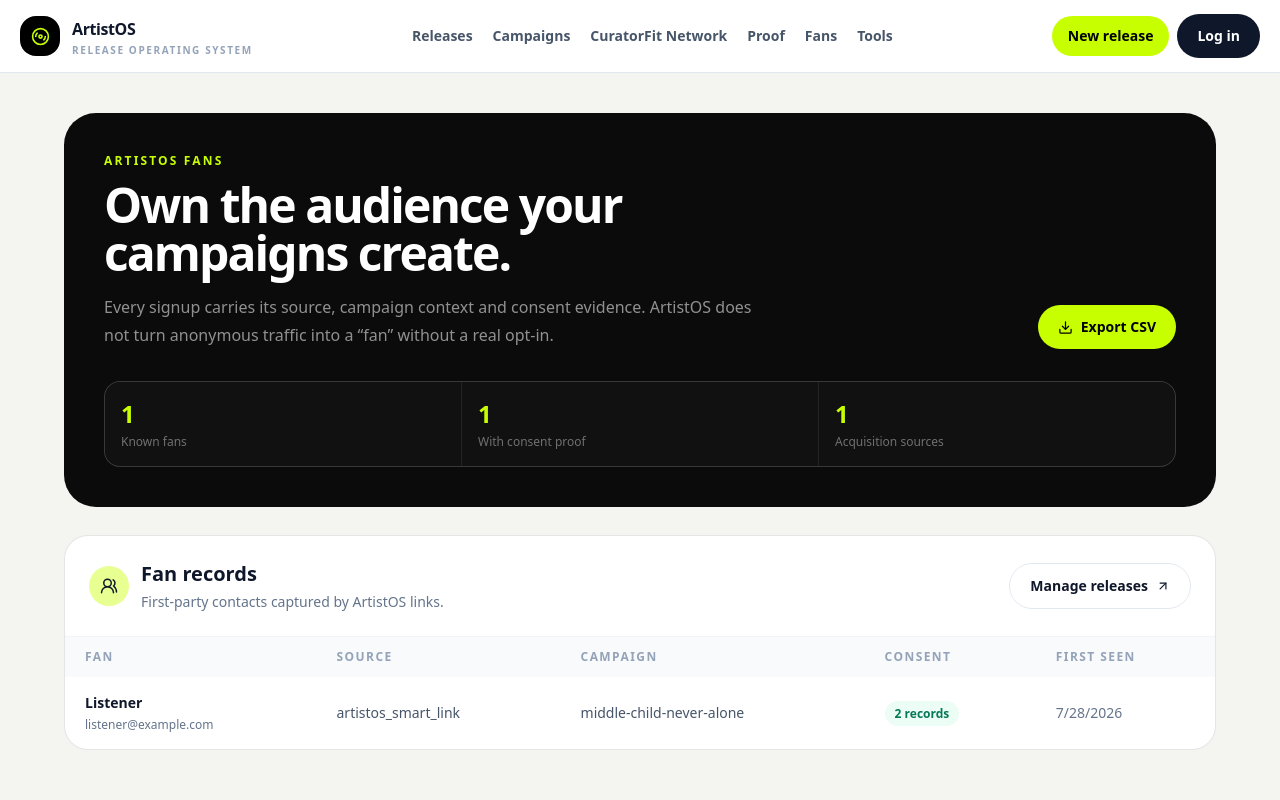
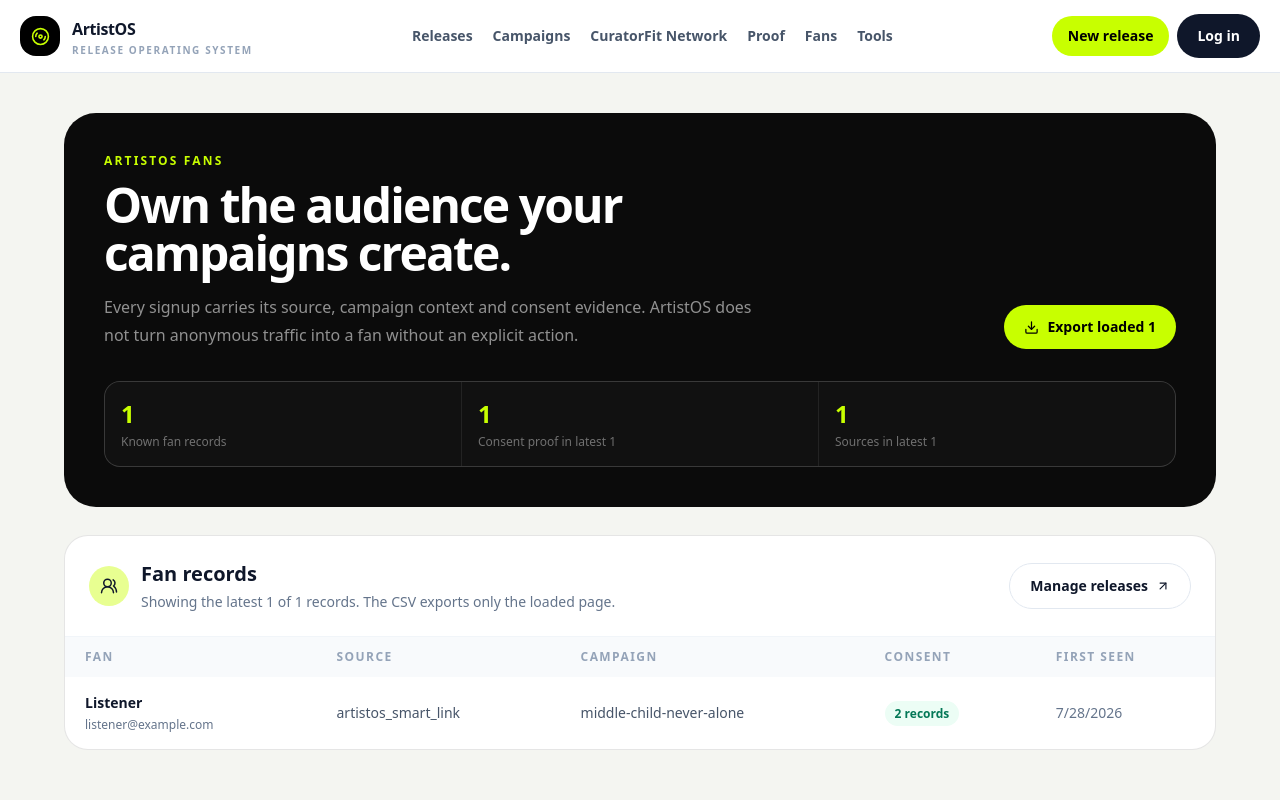
Before and after one commit to middlechildmzk/curatorfit, a Next.js app: page /fans in a window 1280 px wide. Shown: the top 800 px of the page. Built offline with nearby package versions, Linux system fonts and the light colour scheme; no server answers.

Commit message:
Clarify fan totals and paged CSV export

```diff
--- a/components/fans-workspace.tsx
+++ b/components/fans-workspace.tsx
@@ -18,6 +18,8 @@
 
 export function FansWorkspace() {
   const [fans, setFans] = useState<FanRow[]>([]);
+  const [total, setTotal] = useState(0);
+  const [limit, setLimit] = useState(500);
   const [loading, setLoading] = useState(true);
   const [message, setMessage] = useState('');
 
@@ -28,8 +30,11 @@
       const token = data.session?.access_token;
       const response = await fetch('/api/fans', { headers: token ? { Authorization: `Bearer ${token}` } : undefined, cache: 'no-store' });
       const json = await response.json().catch(() => ({ ok: false, error: 'Could not load fan records.' }));
-      if (json.ok) setFans(json.fans || []);
-      else setMessage(json.error || 'Could not load fan records.');
+      if (json.ok) {
+        setFans(json.fans || []);
+        setTotal(json.total || json.fans?.length || 0);
+        setLimit(json.limit || 500);
+      } else setMessage(json.error || 'Could not load fan records.');
       setLoading(false);
     }
     load();
@@ -48,7 +53,7 @@
     const url = URL.createObjectURL(blob);
     const anchor = document.createElement('a');
     anchor.href = url;
-    anchor.download = `artistos-fans-${new Date().toISOString().slice(0, 10)}.csv`;
+    anchor.download = `artistos-fans-latest-${fans.length}-${new Date().toISOString().slice(0, 10)}.csv`;
     anchor.click();
     URL.revokeObjectURL(url);
   }
@@ -61,18 +66,18 @@
             <div className="max-w-2xl">
               <p className="text-xs font-black uppercase tracking-[0.18em] text-[#c8ff00]">ArtistOS Fans</p>
               <h1 className="mt-3 text-4xl font-black tracking-[-0.04em] md:text-5xl">Own the audience your campaigns create.</h1>
-              <p className="mt-4 text-base leading-7 text-white/55">Every signup carries its source, campaign context and consent evidence. ArtistOS does not turn anonymous traffic into a “fan” without a real opt-in.</p>
+              <p className="mt-4 text-base leading-7 text-white/55">Every signup carries its source, campaign context and consent evidence. ArtistOS does not turn anonymous traffic into a fan without an explicit action.</p>
             </div>
-            <button className="inline-flex items-center gap-2 rounded-full bg-[#c8ff00] px-5 py-3 text-sm font-black text-black disabled:opacity-40" onClick={exportCsv} disabled={!fans.length}><Download size={15} /> Export CSV</button>
+            <button className="inline-flex items-center gap-2 rounded-full bg-[#c8ff00] px-5 py-3 text-sm font-black text-black disabled:opacity-40" onClick={exportCsv} disabled={!fans.length}><Download size={15} /> Export loaded {fans.length}</button>
           </div>
           <div className="mt-8 grid grid-cols-3 gap-px overflow-hidden rounded-2xl border border-white/10 bg-white/10">
-            {[[String(fans.length), 'Known fans'], [String(consented), 'With consent proof'], [String(sources), 'Acquisition sources']].map(([value, label]) => <div className="bg-[#111] p-4" key={label}><p className="text-2xl font-black text-[#c8ff00]">{value}</p><p className="mt-1 text-xs text-white/40">{label}</p></div>)}
+            {[[String(total), 'Known fan records'], [String(consented), `Consent proof in latest ${fans.length}`], [String(sources), `Sources in latest ${fans.length}`]].map(([value, label]) => <div className="bg-[#111] p-4" key={label}><p className="text-2xl font-black text-[#c8ff00]">{value}</p><p className="mt-1 text-xs text-white/40">{label}</p></div>)}
           </div>
         </section>
 
         <section className="mt-7 overflow-hidden rounded-3xl border border-black/10 bg-white">
           <div className="flex flex-col gap-3 border-b border-slate-100 p-6 sm:flex-row sm:items-center sm:justify-between">
-            <div className="flex items-center gap-3"><span className="grid h-10 w-10 place-items-center rounded-full bg-[#e8ff91]"><Users2 size={18} /></span><div><h2 className="text-xl font-black">Fan records</h2><p className="mt-1 text-sm text-slate-500">First-party contacts captured by ArtistOS links.</p></div></div>
+            <div className="flex items-center gap-3"><span className="grid h-10 w-10 place-items-center rounded-full bg-[#e8ff91]"><Users2 size={18} /></span><div><h2 className="text-xl font-black">Fan records</h2><p className="mt-1 text-sm text-slate-500">Showing the latest {Math.min(limit, fans.length)} of {total.toLocaleString()} records. The CSV exports only the loaded page.</p></div></div>
             <Link className="btn-secondary gap-2" href="/dashboard">Manage releases <ArrowUpRight size={14} /></Link>
           </div>
 
```
